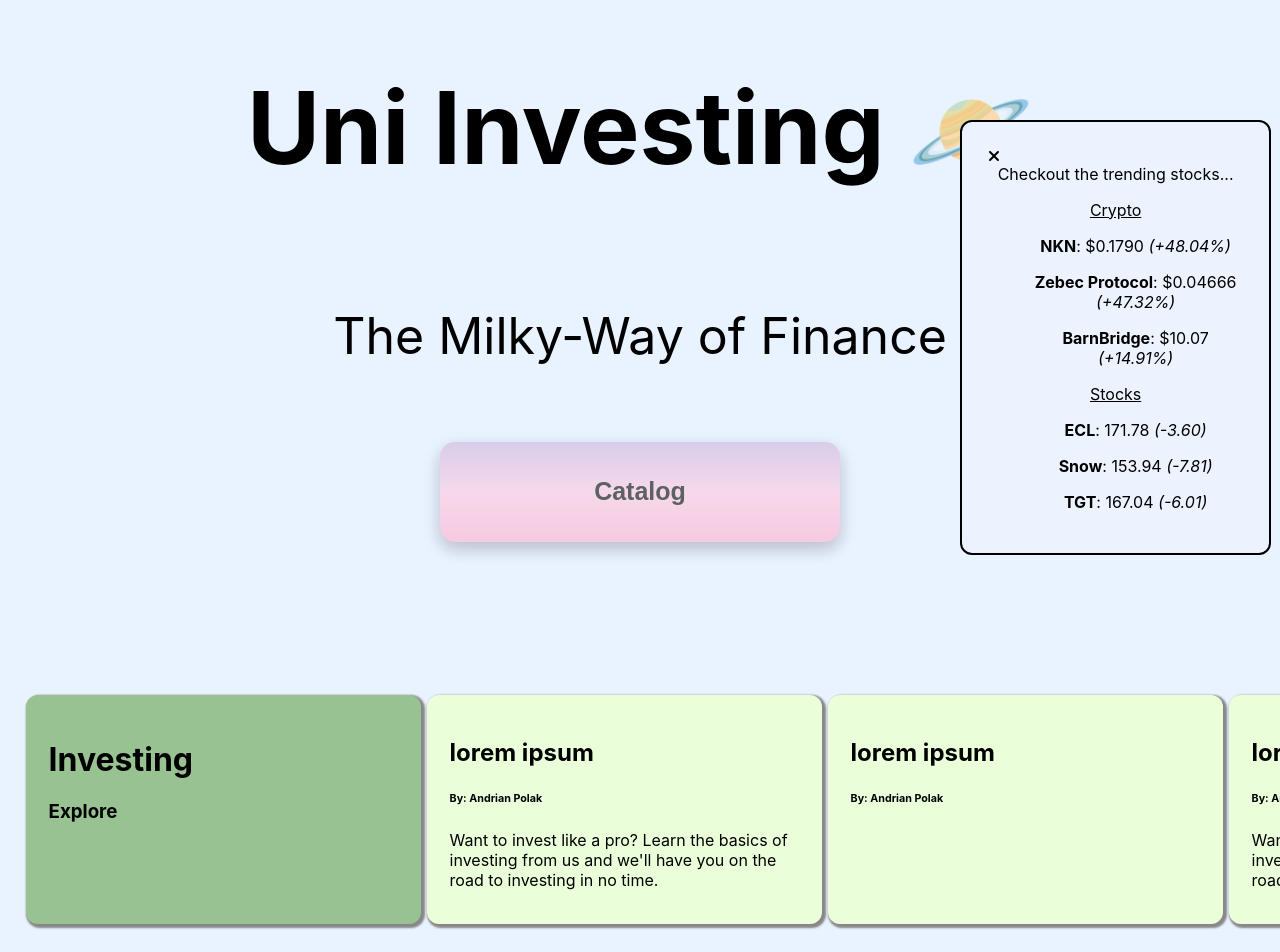
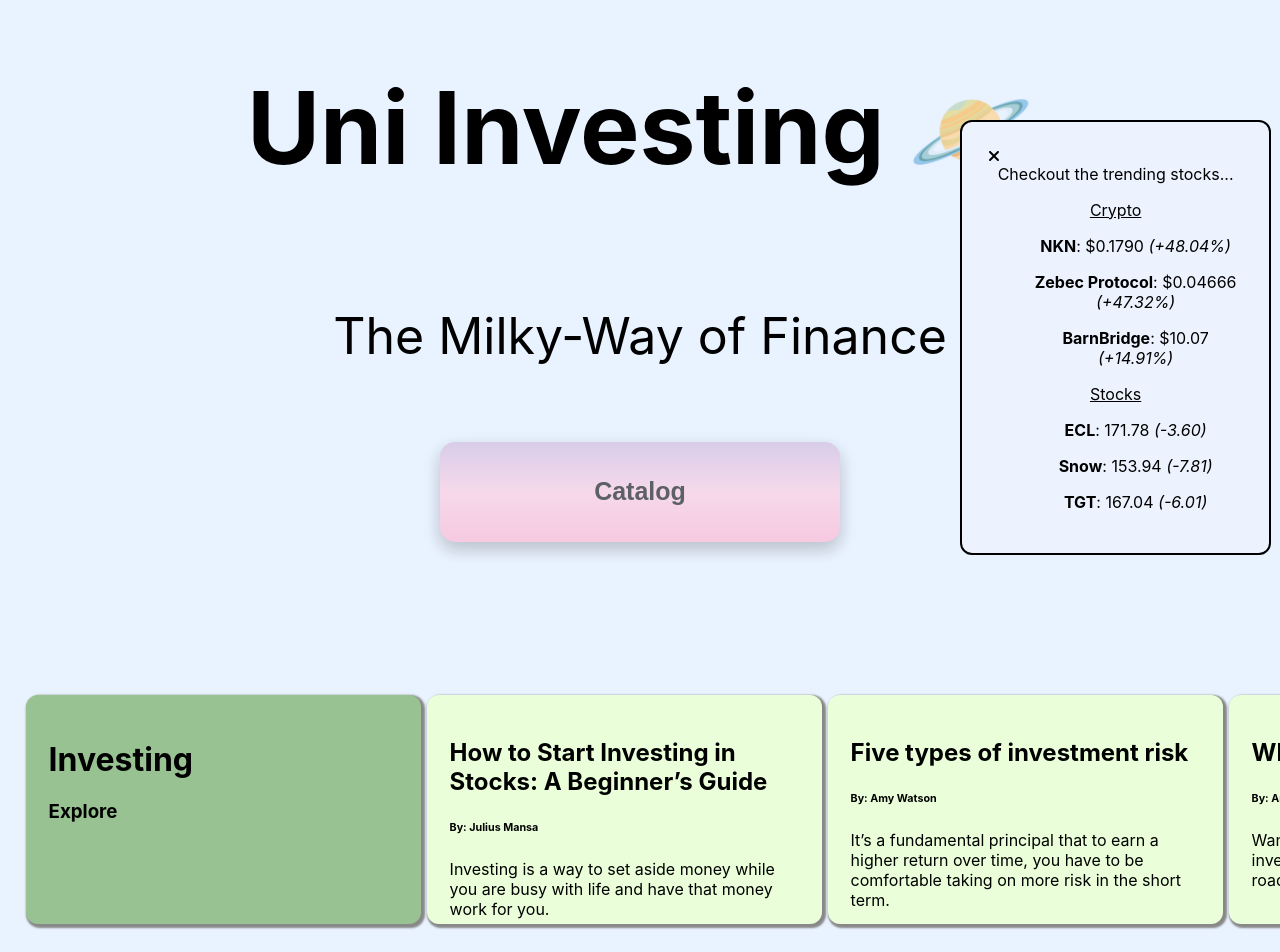
Before and after one commit to Uniinvesting/Main-Page, a React (Create React App) app in the folder uniinvesting_main_page/: page / in a window 1280 px wide. Shown: the top 952 px of the page. Built offline with nearby package versions, Linux system fonts and the light colour scheme.

Commit message:
updating the text for section one scroll

```diff
--- a/uniinvesting_main_page/src/components/data/scroll_one.js
+++ b/uniinvesting_main_page/src/components/data/scroll_one.js
@@ -27,39 +27,39 @@
 // Data to load
 export const investing_scroll = [
     {
-        name: 'lorem ipsum',
+        name: 'How to Start Investing in Stocks: A Beginner’s Guide',
         link: '',
         id: 'invest-article-1',
-        author: 'Andrian Polak',
-        description: "Want to invest like a pro? Learn the basics of investing from us and we'll have you on the road to investing in no time."
+        author: 'Julius Mansa',
+        description: "Investing is a way to set aside money while you are busy with life and have that money work for you."
     },
     {
-        name: 'lorem ipsum',
+        name: 'Five types of investment risk',
         id: 'invest-article-2',
-        author: 'Andrian Polak',
+        author: 'Amy Watson',
         link: '',
-        description: ""
+        description: "It’s a fundamental principal that to earn a higher return over time, you have to be comfortable taking on more risk in the short term. "
     },
     {
-        name: 'lorem ipsum',
+        name: 'Why start investing',
         id: 'invest-article-3',
-        author: 'Andrian Polak',
+        author: 'Andrew Hao',
         link: '',
         description: "Want to invest like a pro? Learn the basics of investing from us and we'll have you on the road to investing in no time."
     },
     {
-        name: 'lorem ipsum',
+        name: '5 investing myths debunked',
         id: 'invest-article-4',
         link: '',
         author: 'Andrian Polak',
-        description: "Want to invest like a pro? Learn the basics of investing from us and we'll have you on the road to investing in no time."
+        description: "There are so many misconceptions about investing and financial markets in general. "
     },
     {
-        name: 'lorem ipsum',
+        name: 'When and how to start investing',
         id: 'invest-article-5',
         link: '',
-        author: 'Andrian Polak',
-        description: "Want to invest like a pro? Learn the basics of investing from us and we'll have you on the road to investing in no time."
+        author: 'Julian Xu',
+        description: "If you’re asking, “when should I start investing?”, the short answer is as soon as you can. "
     }
 ]
 
```
